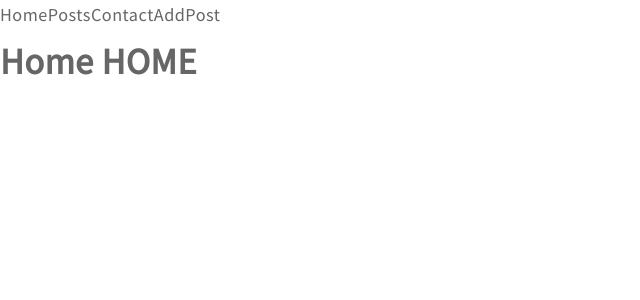
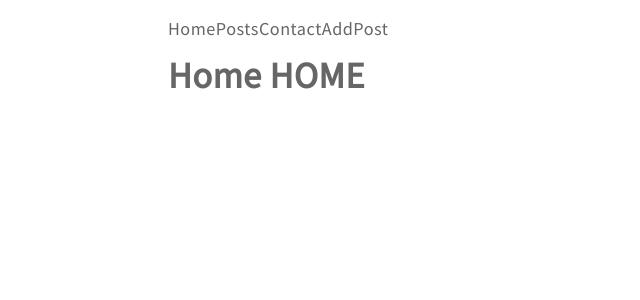
Before and after one commit to Ksz-K/mern-lesson, a React (Create React App) app in the folder client/: page / in a window 1280 px wide. Shown: the top 300 px of the page, without its empty margins (0-640 px from the left). Built offline with nearby package versions, Linux system fonts and the light colour scheme.

Commit message:
Code cleaning

```diff
--- a/client/src/components/features/PostsCounter/PostsCounter.js
+++ b/client/src/components/features/PostsCounter/PostsCounter.js
@@ -3,7 +3,11 @@ import { connect } from "react-redux";
 import PropTypes from "prop-types";
 
 const PostsCounter = ({ posts }) => {
-  return posts.length && <div>Posts counter {posts.length}</div>;
+  return posts.length > 0 ? (
+    <div>Posts counter {posts.length}</div>
+  ) : (
+    <div>There are no posts in this category</div>
+  );
 };
 
 const mapStateToProps = state => ({
--- a/client/src/components/layout/MainLayout/MainLayout.js
+++ b/client/src/components/layout/MainLayout/MainLayout.js
@@ -1,10 +1,13 @@
 import React from "react";
+import PageContainer from "../PageContainer/PageContainer";
 import NavBar from "../../features/NavBar/NavBar";
 
 const MainLayout = ({ children }) => (
   <div>
-    <NavBar />
-    {children}
+    <PageContainer>
+      <NavBar />
+      {children}
+    </PageContainer>
   </div>
 );
 
```
Also changed, not shown: client/src/components/features/PostSummary.js (added), client/src/components/features/PostsList.js (added).
